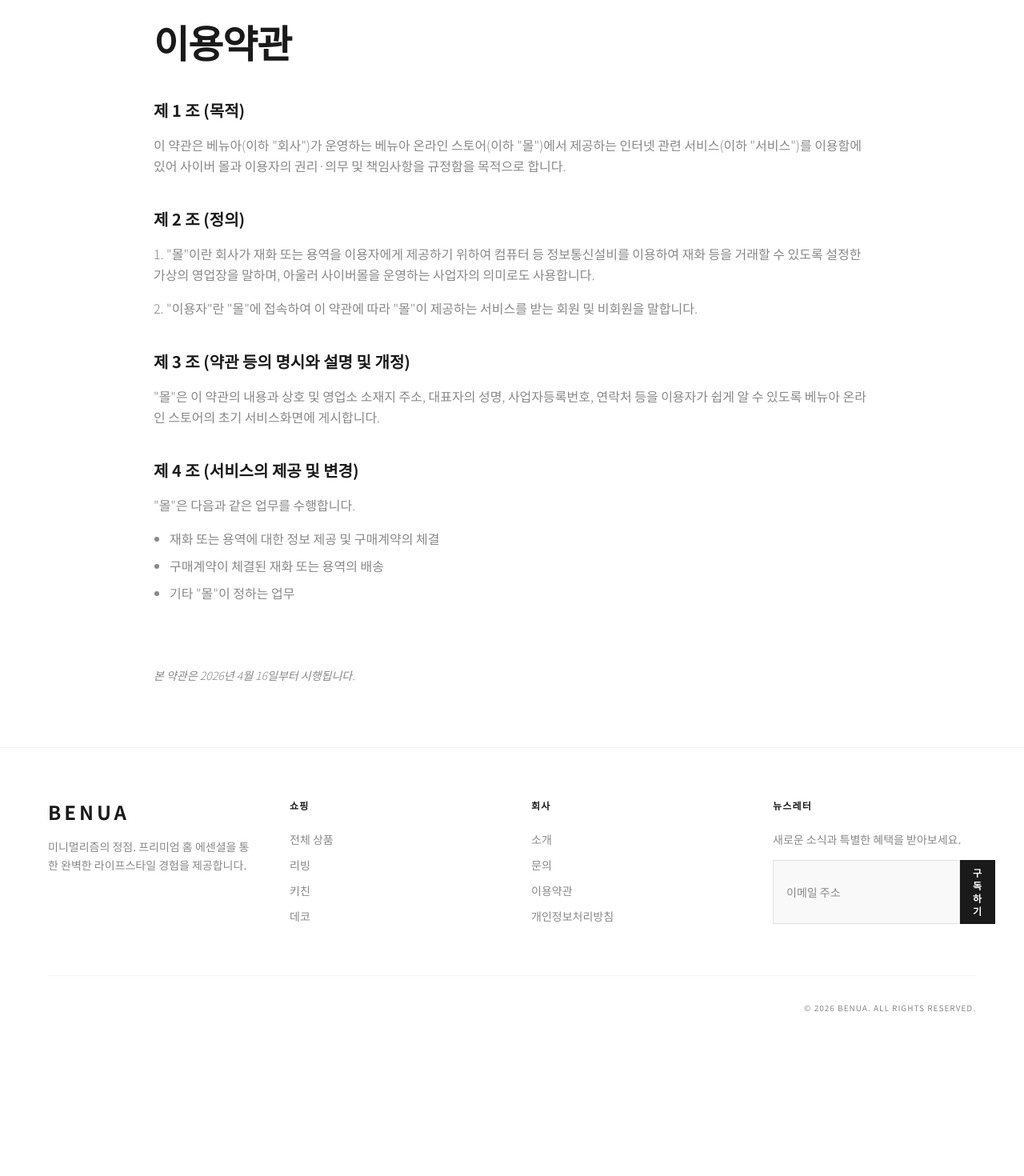
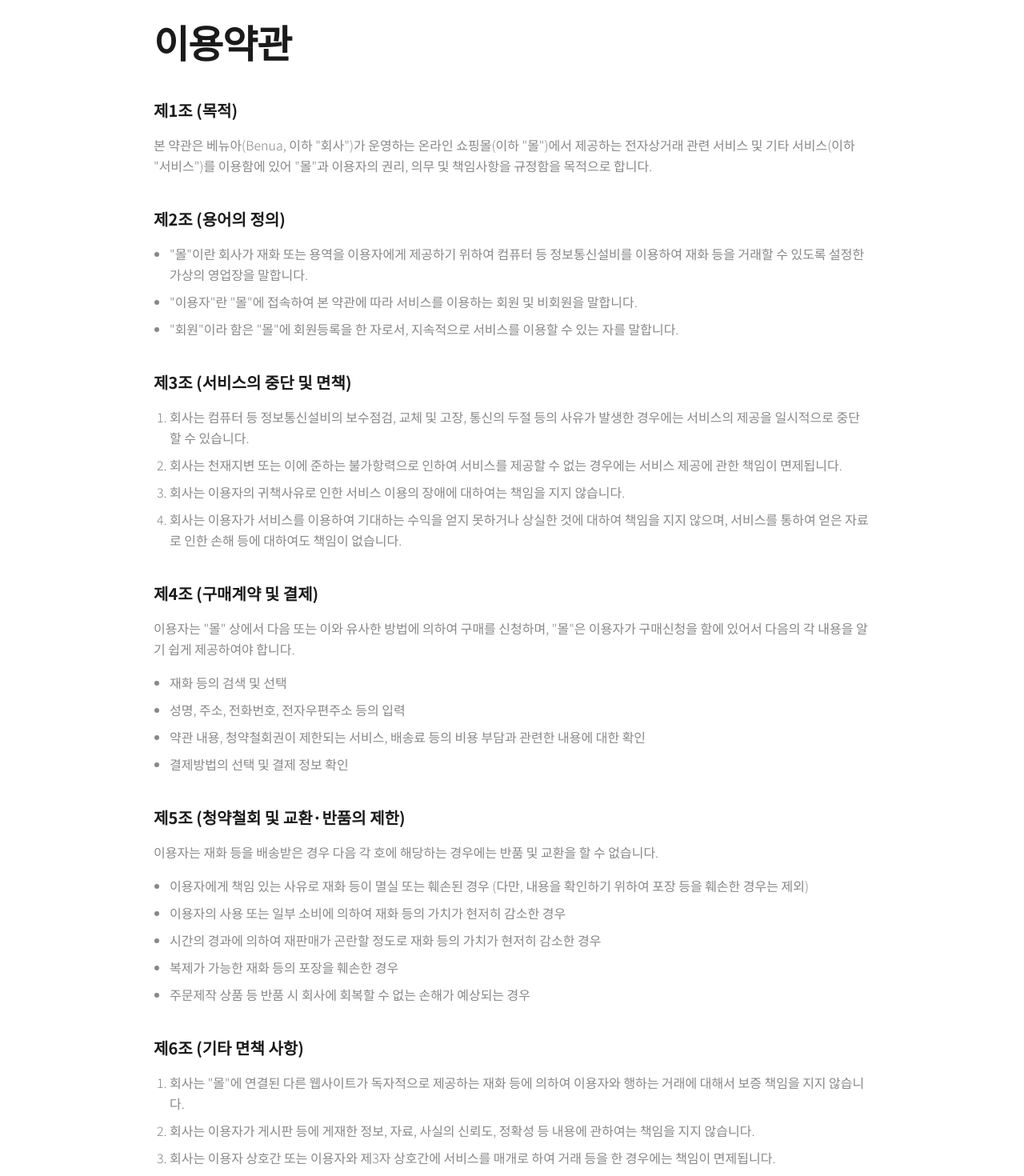
Before and after one commit to KJH0324/Benua_kr, a React (Vite) app: page /terms in a window 1280 px wide. Shown: the part 100-1570 px from the top of the page at 80% size. Before the commit the page ends 1431 px from the top, so only its background shows below. Built offline with nearby package versions, Linux system fonts and the light colour scheme.

Commit message:
feat: Update company address and legal text
Updates the company's address from Seoul to Incheon and refines the text in the Terms of Service and Privacy Policy pages for clarity and accuracy.

```diff
--- a/src/components/Footer.tsx
+++ b/src/components/Footer.tsx
@@ -48,7 +48,9 @@ export default function Footer() {
       </div>
 
       <div className="max-w-[1440px] mx-auto mt-16 pt-8 border-t border-venuea-dark/5 flex flex-col md:flex-row justify-between items-center space-y-8 md:space-y-0">
-        <div className="flex flex-wrap gap-8 items-center justify-center md:justify-start">
+        <div className="flex flex-wrap gap-8 items-center justify-center md:justify-start text-[10px] text-venuea-muted tracking-widest">
+          <span>인천광역시 [상세 주소 입력]</span>
+          <span>사업자등록번호: [번호 입력]</span>
         </div>
 
         <p className="text-[10px] text-venuea-muted uppercase tracking-widest">
--- a/src/pages/Contact.tsx
+++ b/src/pages/Contact.tsx
@@ -49,7 +49,7 @@ export default function Contact() {
                 </div>
                 <div>
                   <h4 className="text-xs font-bold uppercase tracking-widest text-venuea-dark mb-1">주소</h4>
-                  <p className="text-venuea-muted">서울특별시 강남구 테헤란로 123 베뉴아 빌딩 5층</p>
+                  <p className="text-venuea-muted">인천광역시 [상세 주소 입력]</p>
                 </div>
               </div>
             </div>
--- a/src/pages/Terms.tsx
+++ b/src/pages/Terms.tsx
@@ -13,32 +13,60 @@ export default function Terms() {
 
           <div className="space-y-10 text-venuea-muted leading-relaxed font-light">
             <section className="space-y-4">
-              <h2 className="text-xl font-bold text-venuea-dark">제 1 조 (목적)</h2>
-              <p>이 약관은 베뉴아(이하 "회사")가 운영하는 베뉴아 온라인 스토어(이하 "몰")에서 제공하는 인터넷 관련 서비스(이하 "서비스")를 이용함에 있어 사이버 몰과 이용자의 권리·의무 및 책임사항을 규정함을 목적으로 합니다.</p>
+              <h2 className="text-xl font-bold text-venuea-dark">제1조 (목적)</h2>
+              <p>본 약관은 베뉴아(Benua, 이하 "회사")가 운영하는 온라인 쇼핑몰(이하 "몰")에서 제공하는 전자상거래 관련 서비스 및 기타 서비스(이하 "서비스")를 이용함에 있어 "몰"과 이용자의 권리, 의무 및 책임사항을 규정함을 목적으로 합니다.</p>
             </section>
 
             <section className="space-y-4">
-              <h2 className="text-xl font-bold text-venuea-dark">제 2 조 (정의)</h2>
-              <p>1. "몰"이란 회사가 재화 또는 용역을 이용자에게 제공하기 위하여 컴퓨터 등 정보통신설비를 이용하여 재화 등을 거래할 수 있도록 설정한 가상의 영업장을 말하며, 아울러 사이버몰을 운영하는 사업자의 의미로도 사용합니다.</p>
-              <p>2. "이용자"란 "몰"에 접속하여 이 약관에 따라 "몰"이 제공하는 서비스를 받는 회원 및 비회원을 말합니다.</p>
+              <h2 className="text-xl font-bold text-venuea-dark">제2조 (용어의 정의)</h2>
+              <ul className="list-disc pl-5 space-y-2">
+                <li>"몰"이란 회사가 재화 또는 용역을 이용자에게 제공하기 위하여 컴퓨터 등 정보통신설비를 이용하여 재화 등을 거래할 수 있도록 설정한 가상의 영업장을 말합니다.</li>
+                <li>"이용자"란 "몰"에 접속하여 본 약관에 따라 서비스를 이용하는 회원 및 비회원을 말합니다.</li>
+                <li>"회원"이라 함은 "몰"에 회원등록을 한 자로서, 지속적으로 서비스를 이용할 수 있는 자를 말합니다.</li>
+              </ul>
             </section>
 
             <section className="space-y-4">
-              <h2 className="text-xl font-bold text-venuea-dark">제 3 조 (약관 등의 명시와 설명 및 개정)</h2>
-              <p>"몰"은 이 약관의 내용과 상호 및 영업소 소재지 주소, 대표자의 성명, 사업자등록번호, 연락처 등을 이용자가 쉽게 알 수 있도록 베뉴아 온라인 스토어의 초기 서비스화면에 게시합니다.</p>
+              <h2 className="text-xl font-bold text-venuea-dark">제3조 (서비스의 중단 및 면책)</h2>
+              <ol className="list-decimal pl-5 space-y-2">
+                <li>회사는 컴퓨터 등 정보통신설비의 보수점검, 교체 및 고장, 통신의 두절 등의 사유가 발생한 경우에는 서비스의 제공을 일시적으로 중단할 수 있습니다.</li>
+                <li>회사는 천재지변 또는 이에 준하는 불가항력으로 인하여 서비스를 제공할 수 없는 경우에는 서비스 제공에 관한 책임이 면제됩니다.</li>
+                <li>회사는 이용자의 귀책사유로 인한 서비스 이용의 장애에 대하여는 책임을 지지 않습니다.</li>
+                <li>회사는 이용자가 서비스를 이용하여 기대하는 수익을 얻지 못하거나 상실한 것에 대하여 책임을 지지 않으며, 서비스를 통하여 얻은 자료로 인한 손해 등에 대하여도 책임이 없습니다.</li>
+              </ol>
             </section>
 
             <section className="space-y-4">
-              <h2 className="text-xl font-bold text-venuea-dark">제 4 조 (서비스의 제공 및 변경)</h2>
-              <p>"몰"은 다음과 같은 업무를 수행합니다.</p>
+              <h2 className="text-xl font-bold text-venuea-dark">제4조 (구매계약 및 결제)</h2>
+              <p>이용자는 "몰" 상에서 다음 또는 이와 유사한 방법에 의하여 구매를 신청하며, "몰"은 이용자가 구매신청을 함에 있어서 다음의 각 내용을 알기 쉽게 제공하여야 합니다.</p>
               <ul className="list-disc pl-5 space-y-2">
-                <li>재화 또는 용역에 대한 정보 제공 및 구매계약의 체결</li>
-                <li>구매계약이 체결된 재화 또는 용역의 배송</li>
-                <li>기타 "몰"이 정하는 업무</li>
+                <li>재화 등의 검색 및 선택</li>
+                <li>성명, 주소, 전화번호, 전자우편주소 등의 입력</li>
+                <li>약관 내용, 청약철회권이 제한되는 서비스, 배송료 등의 비용 부담과 관련한 내용에 대한 확인</li>
+                <li>결제방법의 선택 및 결제 정보 확인</li>
               </ul>
             </section>
 
-            <p className="pt-10 text-sm italic">본 약관은 2026년 4월 16일부터 시행됩니다.</p>
+            <section className="space-y-4">
+              <h2 className="text-xl font-bold text-venuea-dark">제5조 (청약철회 및 교환·반품의 제한)</h2>
+              <p>이용자는 재화 등을 배송받은 경우 다음 각 호에 해당하는 경우에는 반품 및 교환을 할 수 없습니다.</p>
+              <ul className="list-disc pl-5 space-y-2">
+                <li>이용자에게 책임 있는 사유로 재화 등이 멸실 또는 훼손된 경우 (다만, 내용을 확인하기 위하여 포장 등을 훼손한 경우는 제외)</li>
+                <li>이용자의 사용 또는 일부 소비에 의하여 재화 등의 가치가 현저히 감소한 경우</li>
+                <li>시간의 경과에 의하여 재판매가 곤란할 정도로 재화 등의 가치가 현저히 감소한 경우</li>
+                <li>복제가 가능한 재화 등의 포장을 훼손한 경우</li>
+                <li>주문제작 상품 등 반품 시 회사에 회복할 수 없는 손해가 예상되는 경우</li>
+              </ul>
+            </section>
+
+            <section className="space-y-4">
+              <h2 className="text-xl font-bold text-venuea-dark">제6조 (기타 면책 사항)</h2>
+              <ol className="list-decimal pl-5 space-y-2">
+                <li>회사는 "몰"에 연결된 다른 웹사이트가 독자적으로 제공하는 재화 등에 의하여 이용자와 행하는 거래에 대해서 보증 책임을 지지 않습니다.</li>
+                <li>회사는 이용자가 게시판 등에 게재한 정보, 자료, 사실의 신뢰도, 정확성 등 내용에 관하여는 책임을 지지 않습니다.</li>
+                <li>회사는 이용자 상호간 또는 이용자와 제3자 상호간에 서비스를 매개로 하여 거래 등을 한 경우에는 책임이 면제됩니다.</li>
+              </ol>
+            </section>
           </div>
         </motion.div>
       </div>
```
Also changed, not shown: src/pages/Privacy.tsx (+42 -14 lines).
